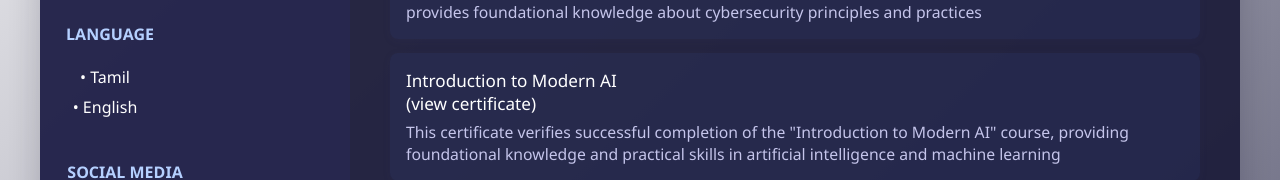
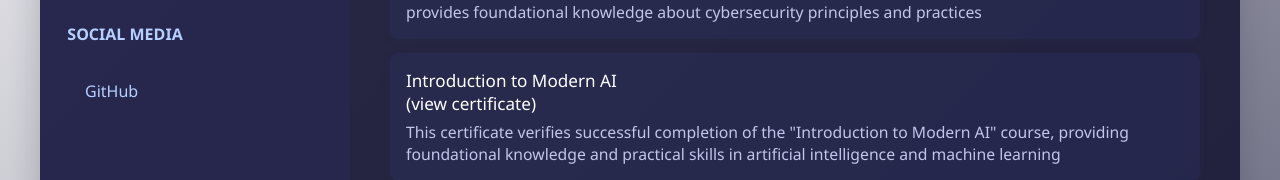
Before and after one commit to ytjegan-sketch/jegan.github.io, a plain HTML site: page index.html in a window 1280 px wide. Shown: the part 549-729 px from the top of the page. Drawn offline with Linux system fonts and the light colour scheme.

Commit message:
Update index.html

```diff
--- a/index.html
+++ b/index.html
@@ -23,18 +23,9 @@
       <div class="cont">
         <p>CONTACT</p>
       </div>
-
       <div class="condet">
           <p>Email: ytjegan@email.com</p>
           <p>Mobile: +91 7010356613</p>
-      </div>
-      <br>
-      <div class="lang">
-        <p>LANGUAGE</p>
-      </div>
-       <div class="langdet">
-          <p>• Tamil</p>
-          <p>• English</p>
       </div>
       <br>
       <div class="sm">
@@ -42,7 +33,6 @@
         <br>
       <div class="social-links">
         <a href="#">GitHub</a><br>
-        <br><a href="#">Linkedin</a>
       </div>
 
     </aside>
```
